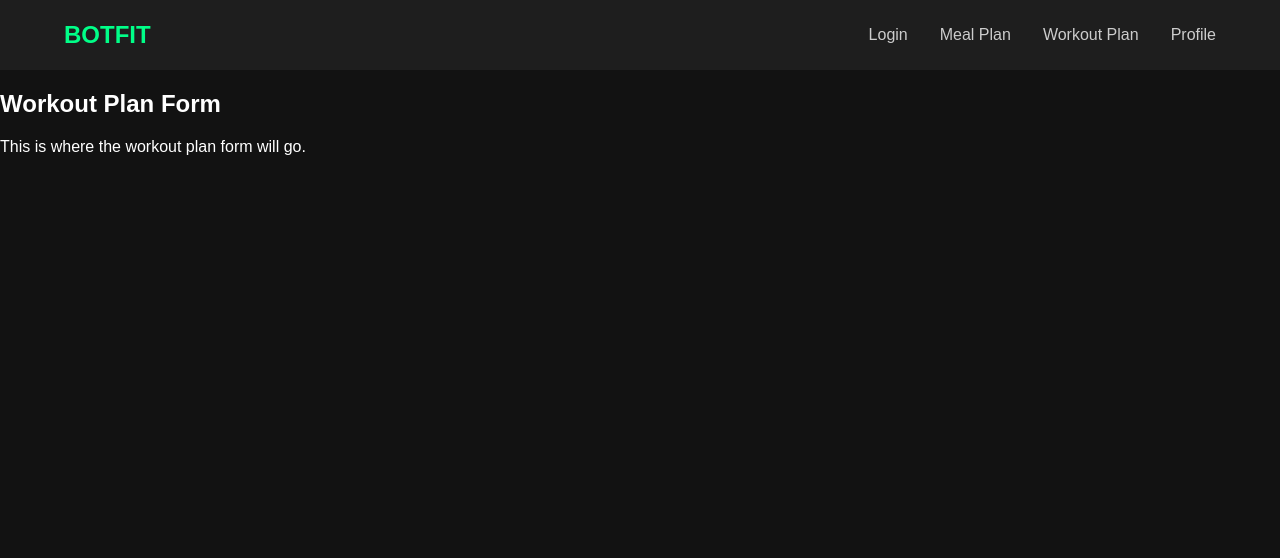
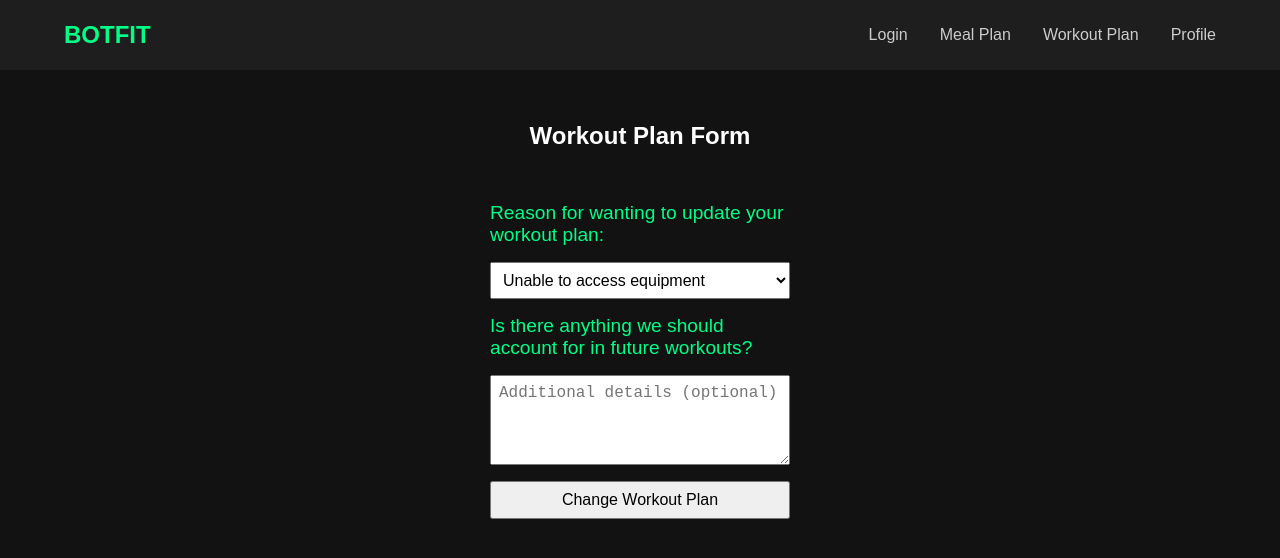
Before and after one commit to mwolanski04/BotFit, a React (Create React App) app: page /WorkoutPlanForm in a window 1280 px wide. Shown: the top 558 px of the page. Built offline with nearby package versions, Linux system fonts and the light colour scheme.

Commit message:
Skeleton Workout Plan Form completed

```diff
--- a/src/WorkoutPlanForm.js
+++ b/src/WorkoutPlanForm.js
@@ -1,10 +1,41 @@
+import { useNavigate } from "react-router-dom";
+
 const WorkoutPlanForm = () => {
+    const navigate = useNavigate();
+
+    const handleSubmit = (e) => {
+        e.preventDefault();
+        navigate('/WorkoutPlan');
+        alert("Your workout plan has been updated!");
+    }
+
     return (
-        <div>
+        <div style={styles.wrapper}>
             <h2>Workout Plan Form</h2>
-            <p>This is where the workout plan form will go.</p>
+
+            <form style={styles.form}>
+                <label style={styles.label}>Reason for wanting to update your workout plan:</label>
+                <select style={styles.input}>
+                    <option>Unable to access equipment</option>
+                    <option>Injury or health reasons</option>
+                    <option>Not enjoyable</option>
+                    <option>Too difficult</option>
+                    <option>Other</option>
+                </select>
+                <label style={styles.label}>Is there anything we should account for in future workouts?</label>
+                <textarea style={styles.input} placeholder="Additional details (optional)" rows="4" />
+                <button style={styles.input} onClick={handleSubmit} type="submit">Change Workout Plan</button>
+            </form>
+
         </div>
     )
 }
 
+const styles = {
+    wrapper: { display: 'flex', flexDirection: 'column', alignItems: 'center', padding: '2rem' },
+    form: { display: 'flex', flexDirection: 'column', gap: '1rem', width: '300px', margin: '2rem auto' },
+    label: { fontSize: '1.2rem', color: '#00ff88' },
+    input: { padding: '0.5rem', fontSize: '1rem' }
+};
+
 export default WorkoutPlanForm;
```
